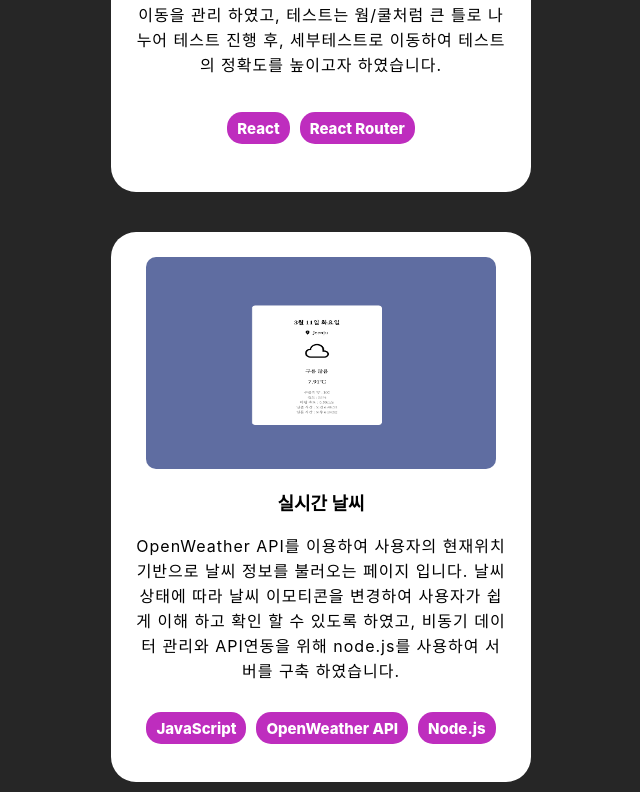
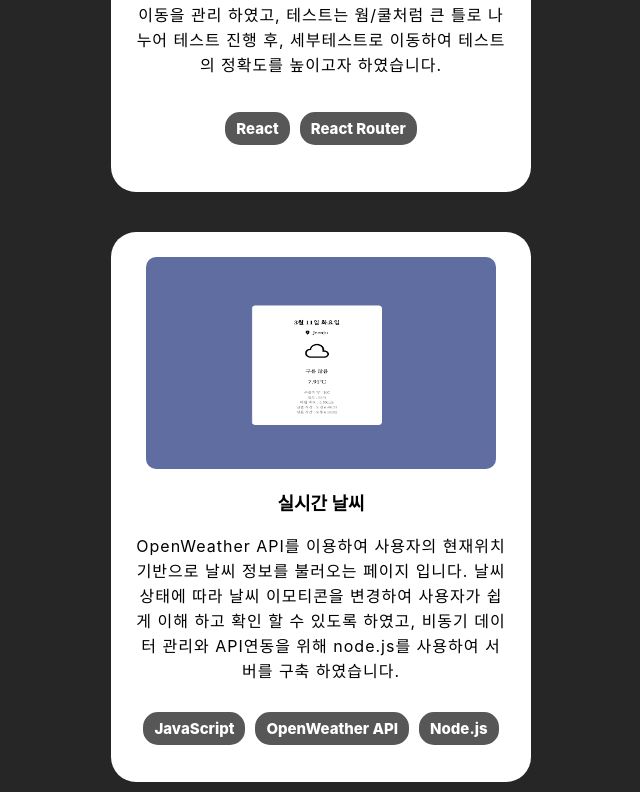
Before and after one commit to jizero1/react-portfolio2, a React (Create React App) app: page / in a window 1280 px wide. Shown: the part 2928-3720 px from the top of the page, without its empty margins (319-959 px from the left). Built offline with nearby package versions, Linux system fonts and the light colour scheme.

Commit message:
project.css about 텍스트란에 스크롤 생기는걸 없앰(overflow:hidden)

```diff
--- a/src/components/Project.css
+++ b/src/components/Project.css
@@ -64,6 +64,7 @@
     letter-spacing: 1px;
     text-align: center;
     line-height: 25px;
+    overflow: hidden;
 }
 
 .projectCard-skillContainer {
@@ -73,16 +74,12 @@
     margin-top: 20px;
 }
 .projectCard-skill {
-    /* width: 70px; */
-    height: 32px;
     /* background-color: rgb(190, 45, 190); */
-    /* border: 3px solid rgb(190, 45, 190); */
-    /* border: 3px solid rgb(10, 255, 67); */
-    background-color: rgb(190, 45, 190);
+    background-color: rgb(87, 87, 87);
     color: white;
     font-size: 15px;
     font-weight: 800;
     border-radius: 15px;
     margin: 0px 5px 0px 5px;
-    padding: 0px 10px 0px 10px;
+    padding: 7px 11px 7px 11px;
 }
```
